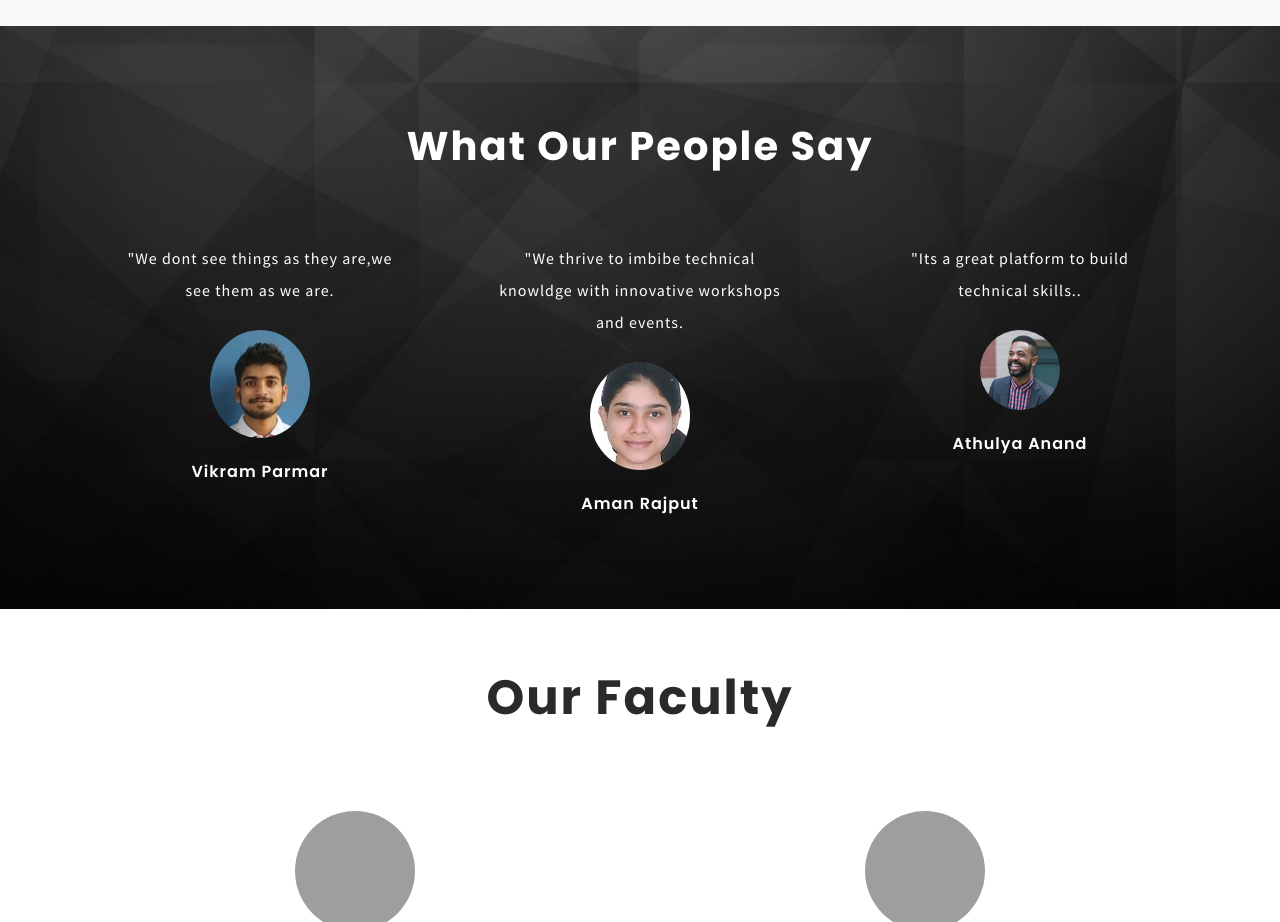
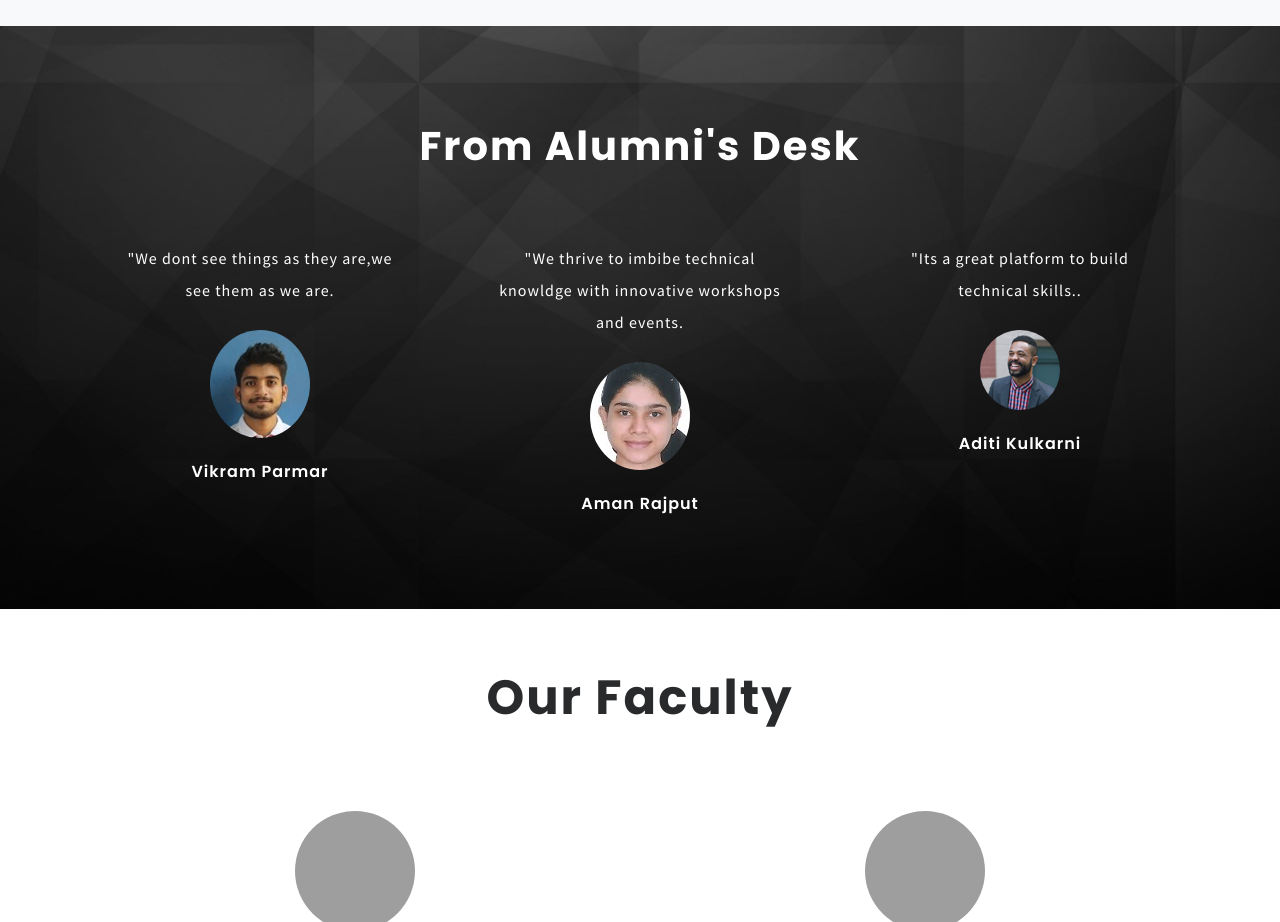
Before and after one commit to OMKARMULICK/IEEESIES, a plain HTML site: page about.html in a window 1280 px wide. Shown: the part 960-1882 px from the top of the page. Drawn offline with Linux system fonts and the light colour scheme; grey boxes are pictures that could not be loaded.

Commit message:
Updates
About Section Updates

```diff
--- a/about.html
+++ b/about.html
@@ -117,7 +117,7 @@ License URL: http://creativecommons.org/licenses/by/3.0/
     <!-- testimonials -->
     <section class="testimonials py-5" id="testi">
         <div class="container py-xl-5 py-lg-3">
-            <h3 class="title-w3 text-center text-wh mb-5 let font-weight-bold">What Our People Say</h3>
+            <h3 class="title-w3 text-center text-wh mb-5 let font-weight-bold">From Alumni's Desk</h3>
             <div class="row pt-xl-4">
                 <div class="col-md-4 test-grid px-lg-5">
                     <div class="test-info text-center">
@@ -143,7 +143,7 @@ License URL: http://creativecommons.org/licenses/by/3.0/
                         <div class="test-img text-center mt-4">
                             <img src="images/te2.jpg" class="img-fluid" alt="user-image">
                         </div>
-                        <h3 class="mt-md-4 mt-3">Athulya Anand</h3>
+                        <h3 class="mt-md-4 mt-3">Aditi Kulkarni</h3>
                     </div>
                 </div>
             </div>
```
